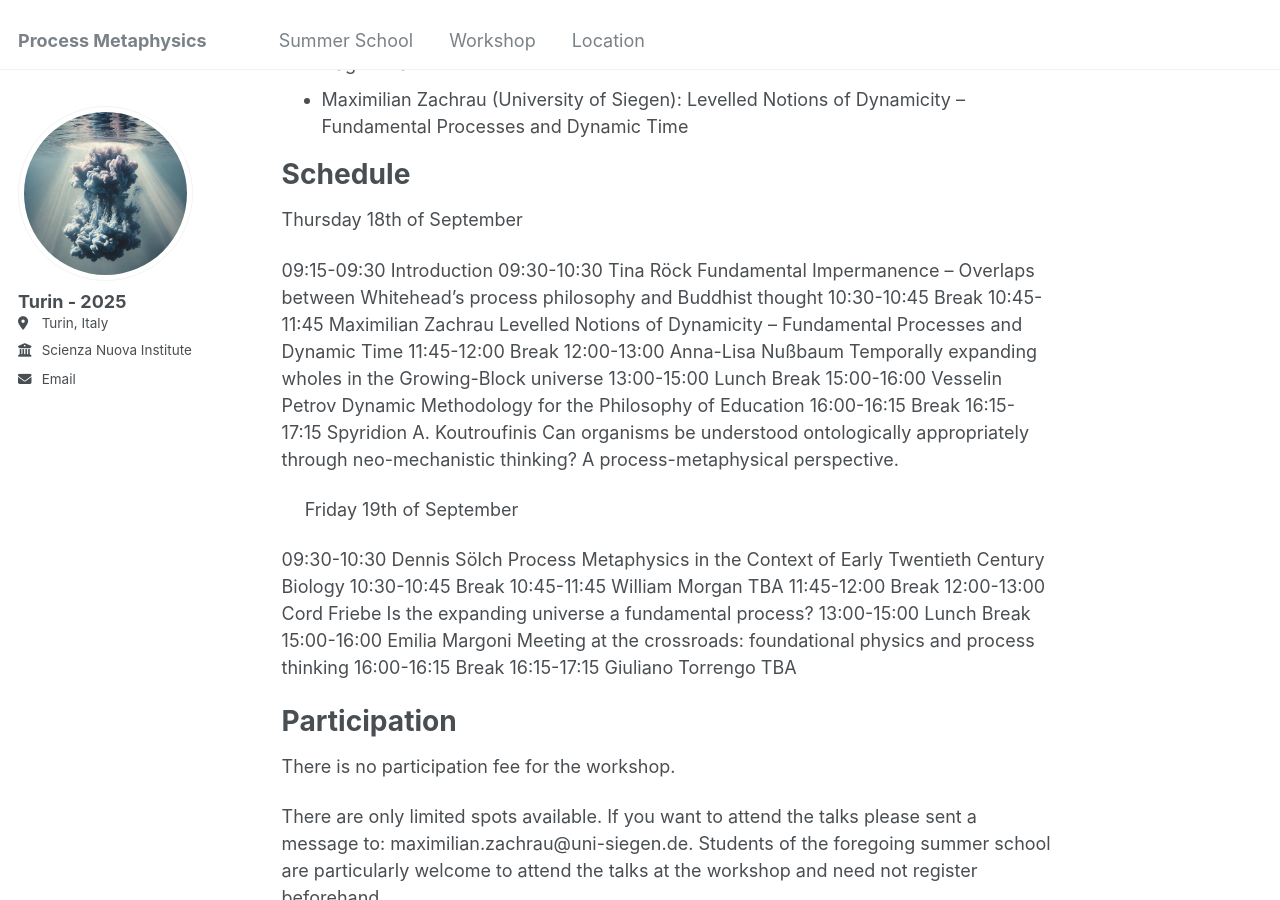
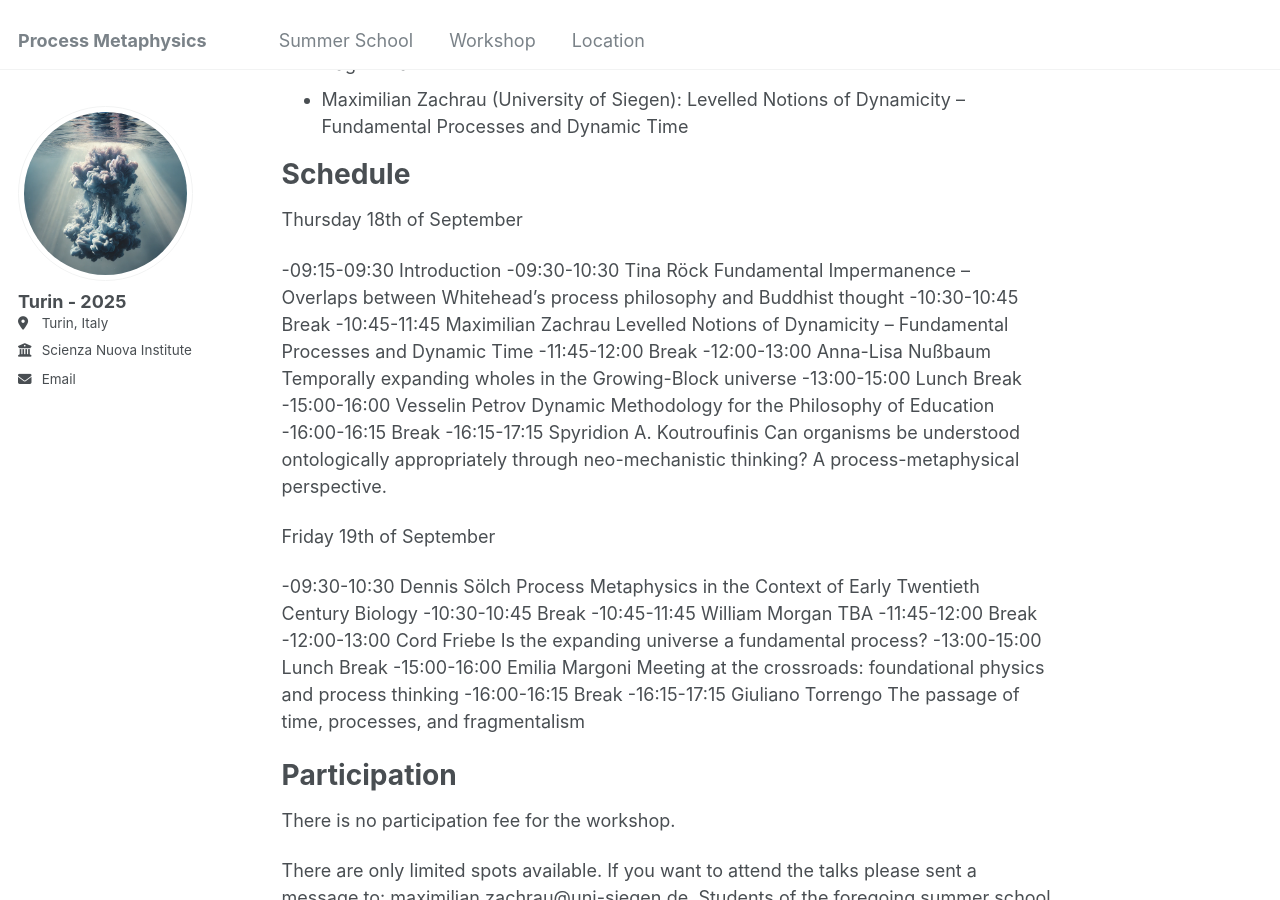
Before and after one commit to k1ssndr/turin2025, a Jekyll site: the page built from _pages/workshop.md, in a window 1280 px wide and 900 px high, scrolled down 1930 px. Built offline with Jekyll 4.4.1, drawn with Linux system fonts in a browser that asks for light colours.

Commit message:
Update workshop.md

```diff
--- a/_pages/workshop.md
+++ b/_pages/workshop.md
@@ -41,29 +41,28 @@ Schedule
 
 Thursday 18th of September
 
-09:15-09:30	Introduction
-09:30-10:30	Tina Röck	Fundamental Impermanence – Overlaps between Whitehead’s process philosophy and Buddhist thought
-10:30-10:45	Break
-10:45-11:45	Maximilian Zachrau	Levelled Notions of Dynamicity – Fundamental Processes and Dynamic Time
-11:45-12:00	Break
-12:00-13:00	Anna-Lisa Nußbaum	Temporally expanding wholes in the Growing-Block universe
-13:00-15:00	Lunch Break
-15:00-16:00	Vesselin Petrov	Dynamic Methodology for the Philosophy of Education
-16:00-16:15	Break
-16:15-17:15	Spyridion A. Koutroufinis	Can organisms be understood ontologically appropriately through neo-mechanistic thinking? A process-metaphysical perspective.
-
+-09:15-09:30	Introduction
+-09:30-10:30	Tina Röck	Fundamental Impermanence – Overlaps between Whitehead’s process philosophy and Buddhist thought
+-10:30-10:45	Break
+-10:45-11:45	Maximilian Zachrau	Levelled Notions of Dynamicity – Fundamental Processes and Dynamic Time
+-11:45-12:00	Break
+-12:00-13:00	Anna-Lisa Nußbaum	Temporally expanding wholes in the Growing-Block universe
+-13:00-15:00	Lunch Break
+-15:00-16:00	Vesselin Petrov	Dynamic Methodology for the Philosophy of Education
+-16:00-16:15	Break
+-16:15-17:15	Spyridion A. Koutroufinis	Can organisms be understood ontologically appropriately through neo-mechanistic thinking? A process-metaphysical perspective.
 
 Friday 19th of September
 
-09:30-10:30	Dennis Sölch	Process Metaphysics in the Context of Early Twentieth Century Biology
-10:30-10:45	Break
-10:45-11:45	William Morgan	TBA
-11:45-12:00	Break
-12:00-13:00	Cord Friebe	Is the expanding universe a fundamental process?
-13:00-15:00	Lunch Break
-15:00-16:00	Emilia Margoni	Meeting at the crossroads: foundational physics and process thinking
-16:00-16:15	Break
-16:15-17:15	Giuliano Torrengo	TBA
+-09:30-10:30	Dennis Sölch	Process Metaphysics in the Context of Early Twentieth Century Biology
+-10:30-10:45	Break
+-10:45-11:45	William Morgan	TBA
+-11:45-12:00	Break
+-12:00-13:00	Cord Friebe	Is the expanding universe a fundamental process?
+-13:00-15:00	Lunch Break
+-15:00-16:00	Emilia Margoni	Meeting at the crossroads: foundational physics and process thinking
+-16:00-16:15	Break
+-16:15-17:15	Giuliano Torrengo	The passage of time, processes, and fragmentalism
 
 Participation
 ======
```
